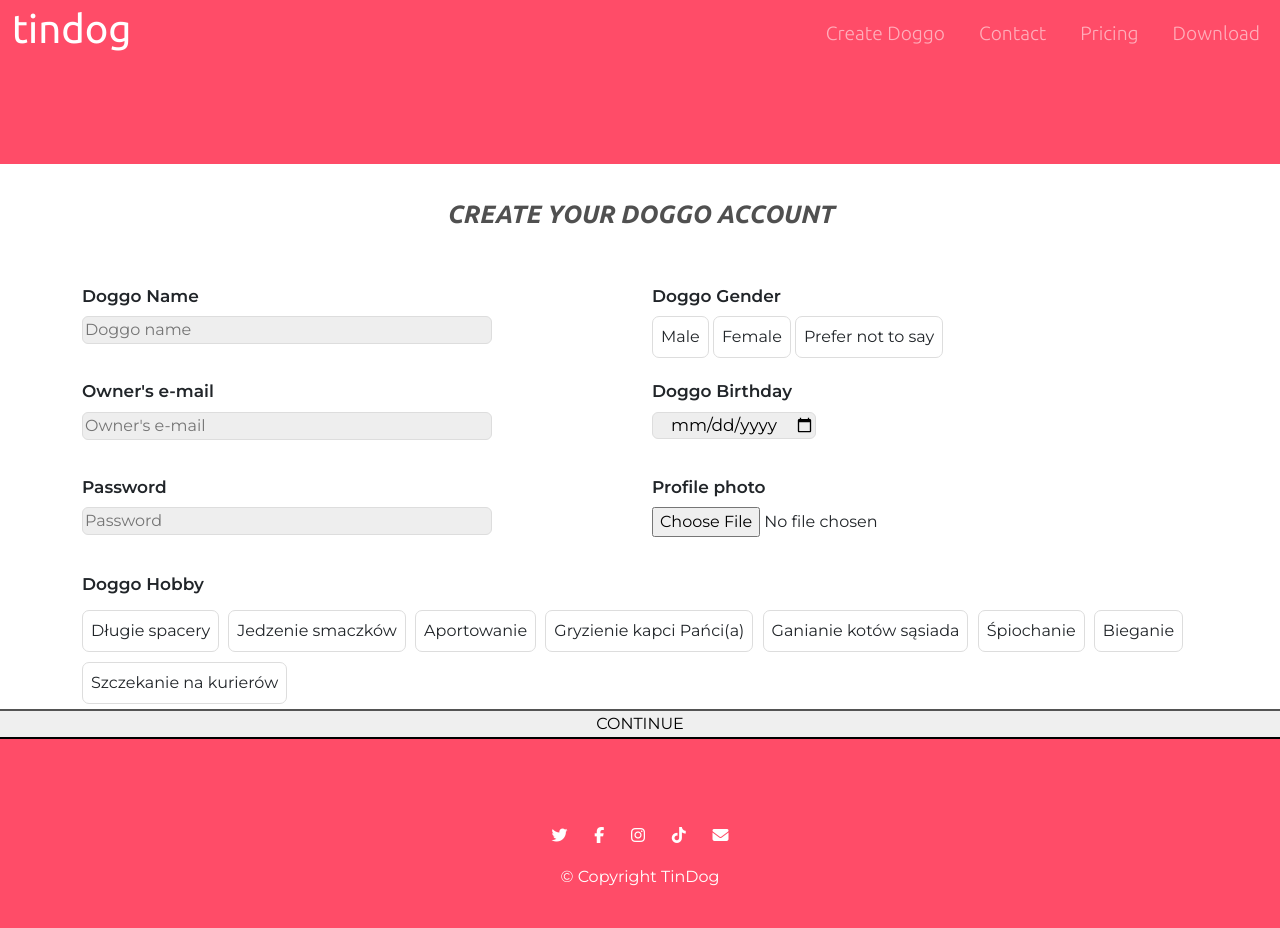
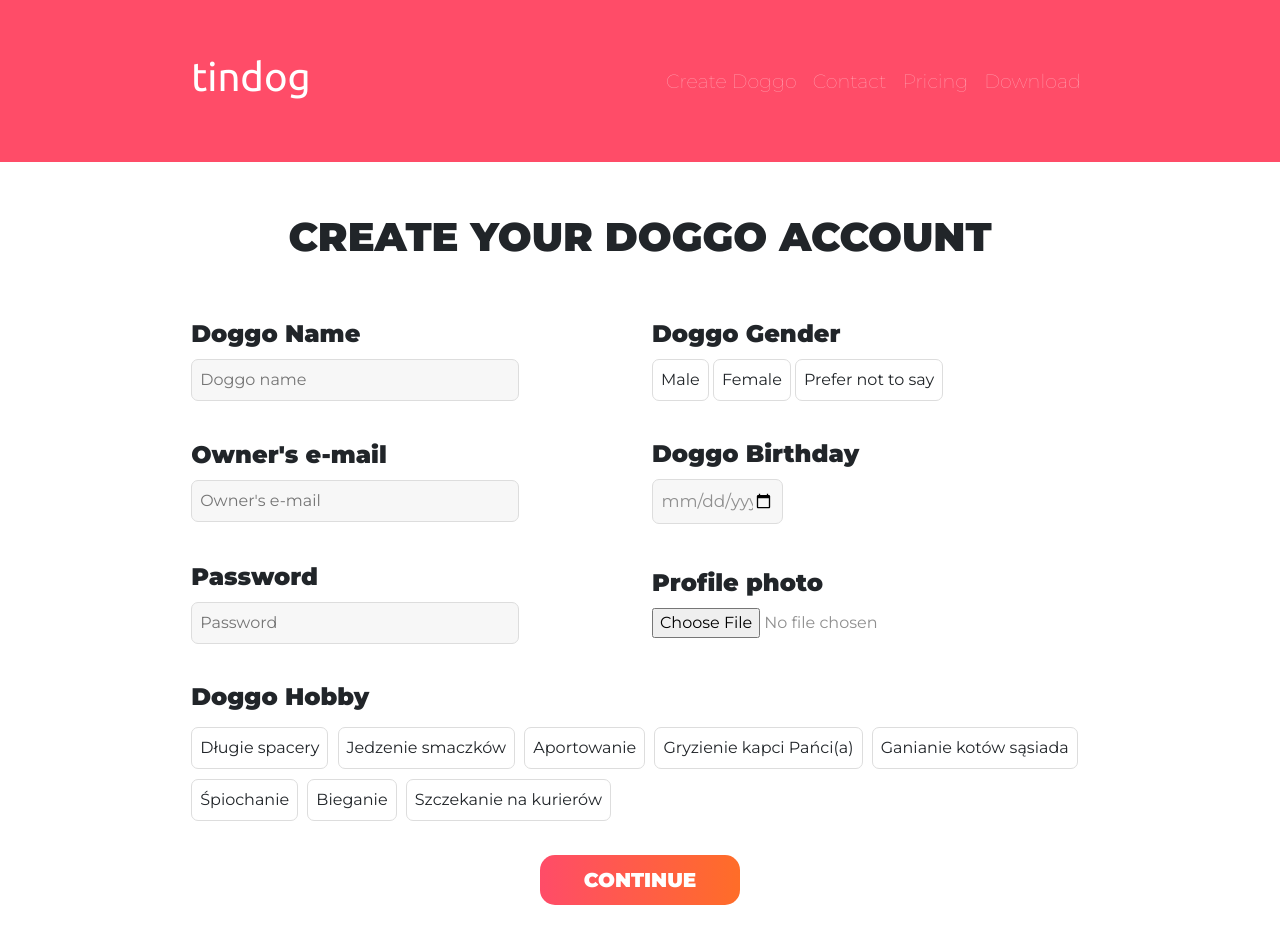
Before and after one commit to dagmarawachocka/TinDog, a website: page TinDogForm.html in a window 1280 px wide. Shown: the top 928 px of the page. Drawn offline with nearby package versions, Linux system fonts and the light colour scheme.

Commit message:
Update formStyle.css

```diff
--- a/formStyle.css
+++ b/formStyle.css
@@ -1,23 +1,19 @@
 body {
     font-family: 'Montserrat', sans-serif;
+    color: rgb(33, 37, 41);
 }
 
+/*NAVBAR*/
 #title {
     background-color: #ff4c68;
     color: #fff;
     position: relative;
-    padding-bottom: 2%;
-    font-family: 'Ubuntu', sans-serif;
+    padding: 40px 14%;
 }
 
-/*Navbar*/
 #navbar-container {
     padding-left: 0;
     padding-right: 0;
-}
-
-.navbar {
-    padding: 0 0 4.5rem;
 }
 
 .navbar-nav {
@@ -33,49 +29,58 @@ body {
 }
 
 .nav-item {
-    padding: 0 0 0 18px;
+    text-align: center;
 }
 
 .nav-link {
     font-weight: 100;
     font-size: 1.2rem;
+    font-family: 'Montserrat', sans-serif;
 }
-/*Navbar end*/
-.form {
-    margin: 35px auto;
+
+/*FORM*/
+#form {
+    margin: 4% 14%;
+}
+
+.container {
+    width: auto;
+    margin: 1% auto;
+}
+
+.data {
+    margin: auto;
 }
 
 h1 {
     text-align: center;
     margin: 35px 0;
-    font-family: 'Ubuntu', sans-serif;
-    font-size: 25px;
-    font-style: italic;
-    color: rgb(80, 80, 80);
-}
-
-.data {
-    /*margin: 5px;*/
+    font-size: 40px;
+    font-weight: 900;
+    color: rgb(33, 37, 41);
 }
 
 .label_name {
     display: block;
     margin: 20px 0 7px 0;
-    font-weight: 600;
-    font-size: 17px;
+    font-weight: 900;
+    font-size: 24px;
 }
 
 .input_field {
-    background-color: #EEEEEE;
+    background-color: rgba(0, 0, 0, 0.03);
+    color: rgb(143, 143, 143);
     border: 1px solid #DDDDDD;
-    border-radius: 6px;
+    border-radius: 7px;
     margin-bottom: 15px;
     width: 75%;
+    padding: 0.5em;
 }
 
 .input_radio {
     display: none;
 }
+
 
 .input_radio + label {
     padding: 0.5em;
@@ -83,6 +88,7 @@ h1 {
     border: 1px solid #DDDDDD;
     border-radius: 7px;
     transition: all 0.1s ease-in-out;
+    margin-bottom: 15px;
 }
 
 .input_radio:checked + label {
@@ -98,6 +104,7 @@ h1 {
 
 .input_file {
     margin-bottom: 15px;
+    color: rgb(143, 143, 143);
 }
 
 input[type="checkbox"] {
@@ -118,8 +125,10 @@ input[type="checkbox"]:checked + label {
     border-radius: 7px;
 }
 
-.continue_button {
-    width: 150px;
+#continue_button {
+    width: 200px;
+    font-size: 20px;
+    font-weight: 700;
     color: white;
     border-radius: 15px;
     border: none;
@@ -138,6 +147,7 @@ input[type="checkbox"]:checked + label {
 
 .footer_text {
     color: white;
+    margin: 0;
 }
 
 .icon-footer {
```
